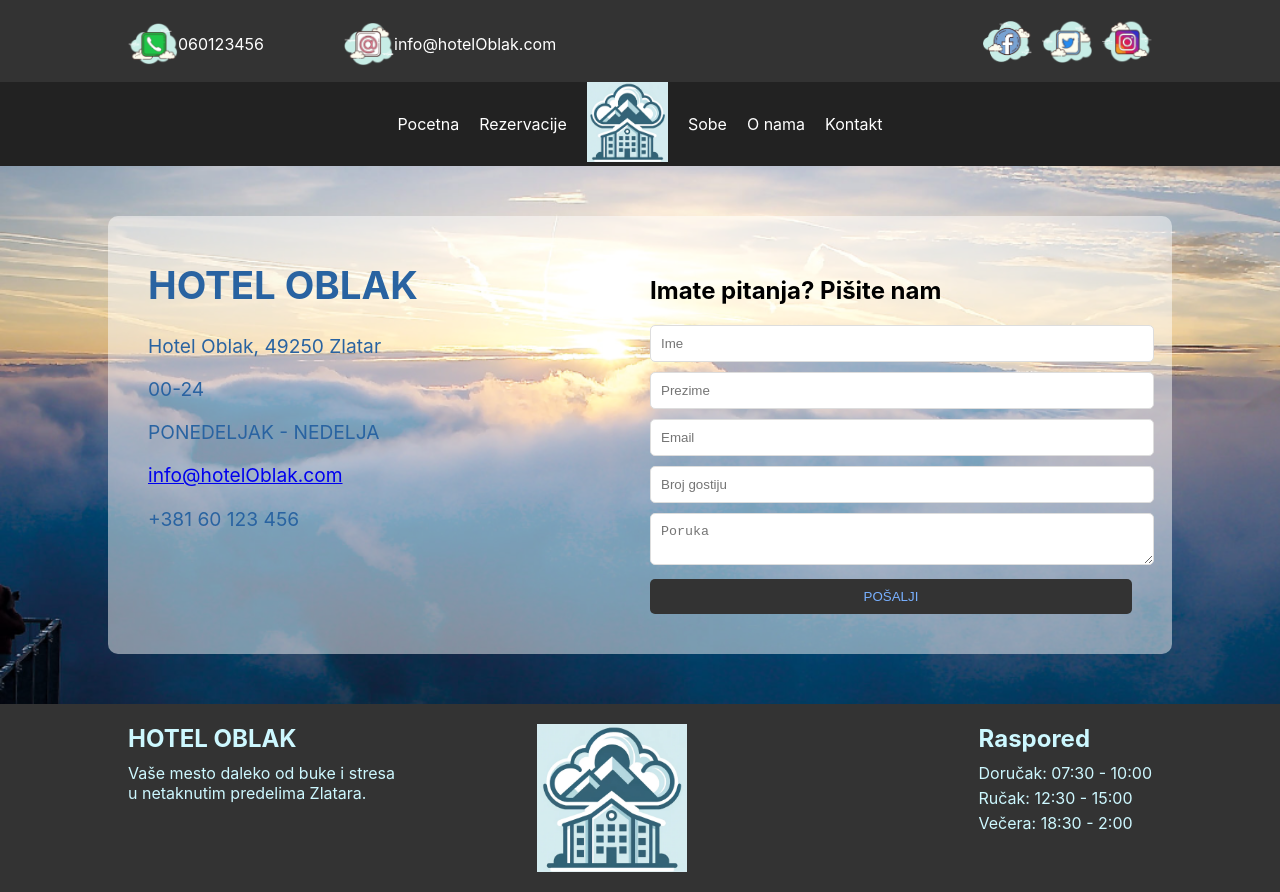
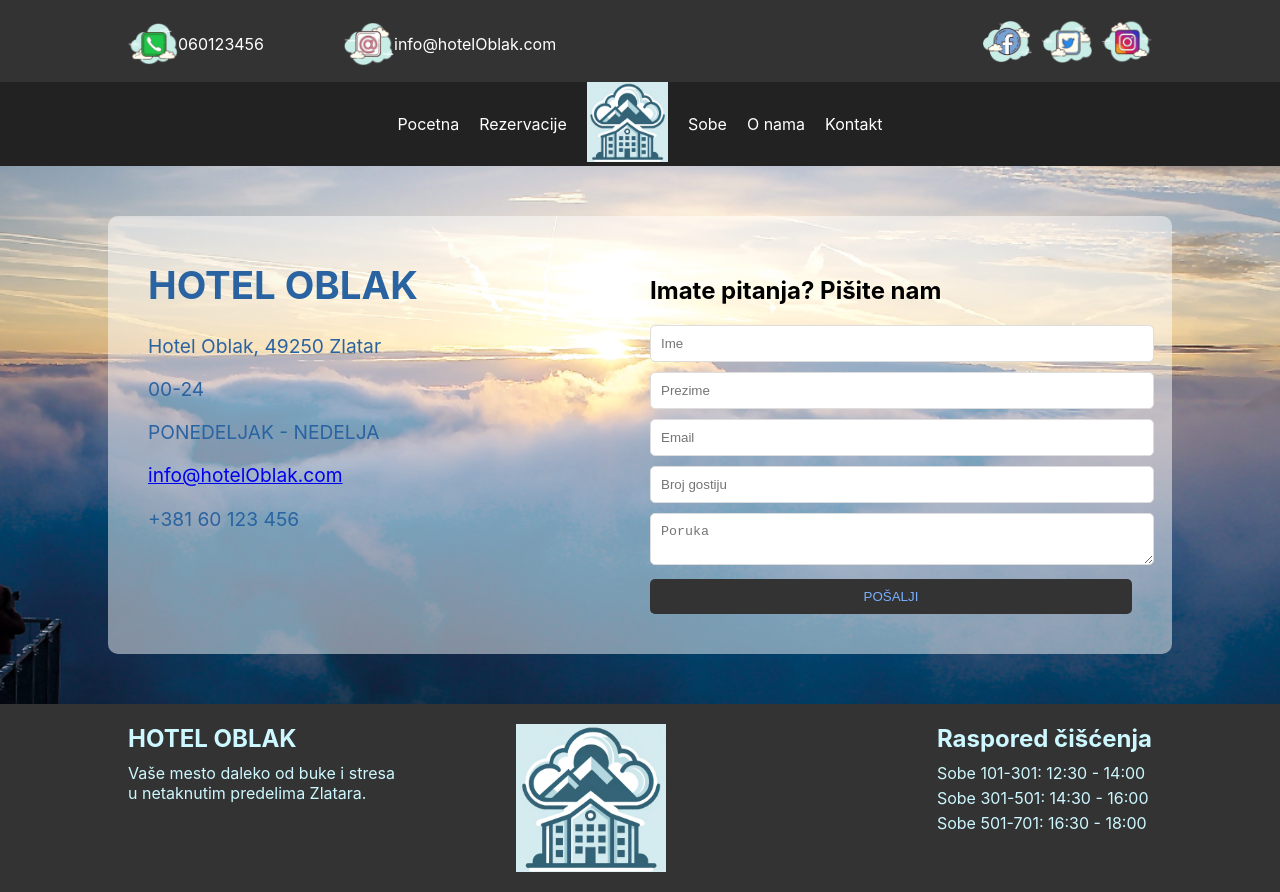
Before and after one commit to MinjaVizi/React-hotel, a React (Create React App) app: page /kontakt in a window 1280 px wide. Built offline with nearby package versions, Linux system fonts and the light colour scheme.

Commit message:
dodat komponenta sobe

```diff
--- a/src/Komponente/Footer.jsx
+++ b/src/Komponente/Footer.jsx
@@ -14,10 +14,10 @@ const Footer = () => {
           <img src={logo} alt="Hotel Oblak" />
         </div>
         <div className="footer-section">
-          <h2>Raspored</h2>
-          <p>Doručak: 07:30 - 10:00</p>
-          <p>Ručak: 12:30 - 15:00</p>
-          <p>Večera: 18:30 - 2:00</p>
+          <h2>Raspored čišćenja</h2>
+          <p>Sobe 101-301: 12:30 - 14:00</p>
+          <p>Sobe 301-501: 14:30 - 16:00</p>
+          <p>Sobe 501-701: 16:30 - 18:00</p>
         </div>
       </div>
     </footer>
```
